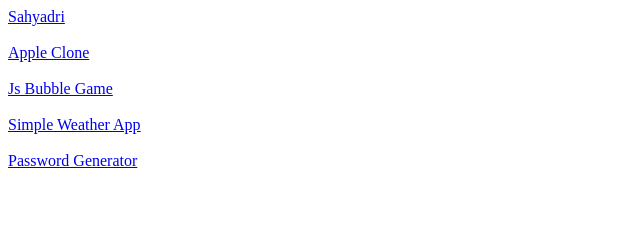
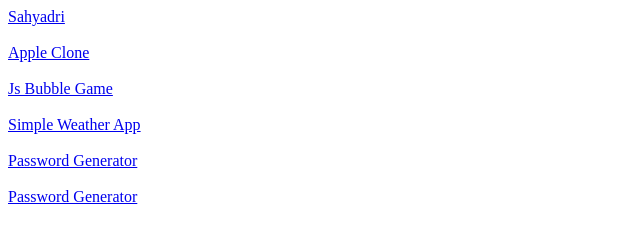
Before and after one commit to sanketshinde3001/sanketshinde3001.github.io, a plain HTML site: page index.html in a window 1280 px wide. Shown: the whole page, without its empty margins (0-640 px from the left). Drawn offline with Linux system fonts and the light colour scheme.

Commit message:
Update index.html

```diff
--- a/index.html
+++ b/index.html
@@ -20,6 +20,9 @@
         <br>
         <br>
         <a href="2 Password Generator/index.html" target="_blank">Password Generator</a>
+        <br>
+        <br>
+        <a href="3 Age Caluculator/index.html" target="_blank">Password Generator</a>
 
     </div>
 </body>
```
